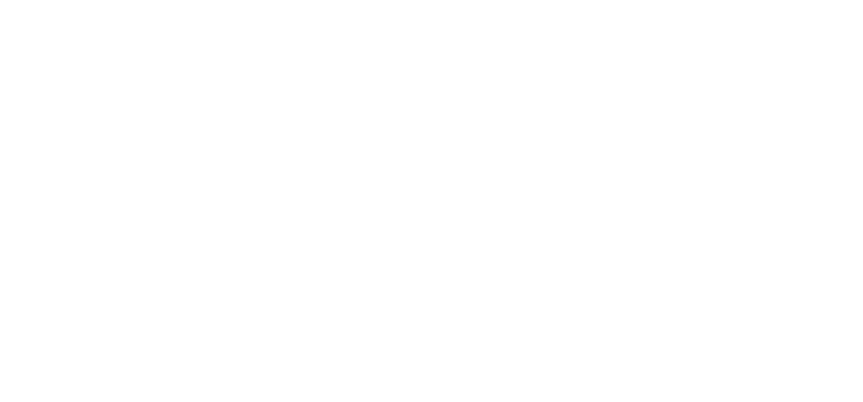
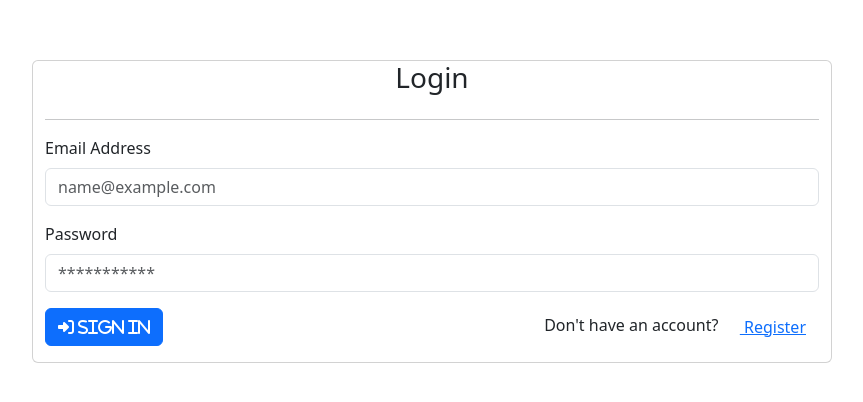
Before and after one commit to hodaifa-ech/Book_social, an Angular app in the folder book-network-ui/: page /login in a window 1280 px wide. Before the commit this address led to /. Shown: the part 132-534 px from the top of the page, without its empty margins (208-1071 px from the left). Built offline with nearby package versions, Linux system fonts and the light colour scheme.

Commit message:
add frontend login

```diff
--- a/book-network-ui/src/app/app-routing.module.ts
+++ b/book-network-ui/src/app/app-routing.module.ts
@@ -1,7 +1,14 @@
 import { NgModule } from '@angular/core';
 import { RouterModule, Routes } from '@angular/router';
+import {LoginComponent} from './pages/login/login.component';
 
-const routes: Routes = [];
+const routes: Routes = [
+
+  {
+    path: 'login',
+    component : LoginComponent
+  }
+];
 
 @NgModule({
   imports: [RouterModule.forRoot(routes)],
--- a/book-network-ui/src/app/app.module.ts
+++ b/book-network-ui/src/app/app.module.ts
@@ -5,6 +5,7 @@
 import { AppComponent } from './app.component';
 import {HttpClient, HttpClientModule} from '@angular/common/http';
 import { LoginComponent } from './pages/login/login.component';
+import {FormsModule} from '@angular/forms';
 
 @NgModule({
   declarations: [
@@ -14,7 +15,8 @@
   imports: [
     BrowserModule,
     AppRoutingModule,
-    HttpClientModule
+    HttpClientModule,
+    FormsModule
   ],
   providers: [HttpClient],
   bootstrap: [AppComponent]
--- a/book-network-ui/src/app/pages/login/login.component.html
+++ b/book-network-ui/src/app/pages/login/login.component.html
@@ -1 +1,31 @@
-<p>login works!</p>
+
+<div class="container-fluid card login-container">
+   <h3 class="text-center">Login</h3>
+  <hr>
+  <div class="alert alert-danger" role="alert" *ngIf="errorMsg.length">
+     <p *ngFor="let msg of errorMsg">{{msg}}</p>
+
+  </div>
+
+  <div class="mb-3">
+      <label for="login" class="form-label"> Email Address</label>
+    <input [(ngModel)]="authRequest.email" type="email" class="form-control" id="login" placeholder="name@example.com">
+  </div>
+  <div class="mb-3">
+    <label for="password" class="form-label"> Password</label>
+    <input [(ngModel)]="authRequest.password" type="password" class="form-control" id="password" placeholder="***********">
+  </div>
+
+  <div class="d-flex justify-content-between mb-3">
+    <button (click)="login()" type="button" class="btn btn-primary">
+    <em class="fas fa-sign-in-alt">&nbsp;Sign in</em>
+    </button>
+    <div>
+      Don't have an account?&nbsp;
+      <button (click)="register()" type="button" class="btn btn-link">
+       &nbsp;Register
+      </button>
+    </div>
+  </div>
+
+</div>
--- a/book-network-ui/src/app/pages/login/login.component.ts
+++ b/book-network-ui/src/app/pages/login/login.component.ts
@@ -1,10 +1,39 @@
 import { Component } from '@angular/core';
+import { AuthenticationRequest } from '../../services/models/authentication-request';
+import { Router } from '@angular/router';
+import { AuthenticationService } from '../../services/services/authentication.service';
 
 @Component({
   selector: 'app-login',
   templateUrl: './login.component.html',
-  styleUrl: './login.component.scss'
+  styleUrls: ['./login.component.scss'] // Corrected styleUrl to styleUrls
 })
 export class LoginComponent {
+  authRequest: AuthenticationRequest = { email: '', password: '' };
+  errorMsg: Array<string> = [];
 
+  constructor(
+    private router: Router,
+    private authService: AuthenticationService
+  ) {}
+
+  login() {
+    this.errorMsg = [];
+    this.authService.authenticate({
+      body: this.authRequest
+    }).subscribe({
+      next: (res) => {
+        // Save the token and navigate to the 'books' page
+        this.router.navigate(['books']);
+      },
+      error: (err) => {
+        console.log(err);
+        this.errorMsg.push('Authentication failed. Please try again.'); // Add an error message
+      }
+    });
+  }
+
+  register() {
+    this.router.navigate(['register']);
+  }
 }
--- a/book-network-ui/src/styles.scss
+++ b/book-network-ui/src/styles.scss
@@ -2,3 +2,10 @@
 
 @import "bootstrap/dist/css/bootstrap.min.css";
 @import "@fortawesome/fontawesome-free/css/all.min.css";
+
+
+
+.login-container{
+  width: 800px !important;
+  margin-top: 15%;
+}
```
Also changed, not shown: 1 other file (tests, documents, lock files or other folders).
